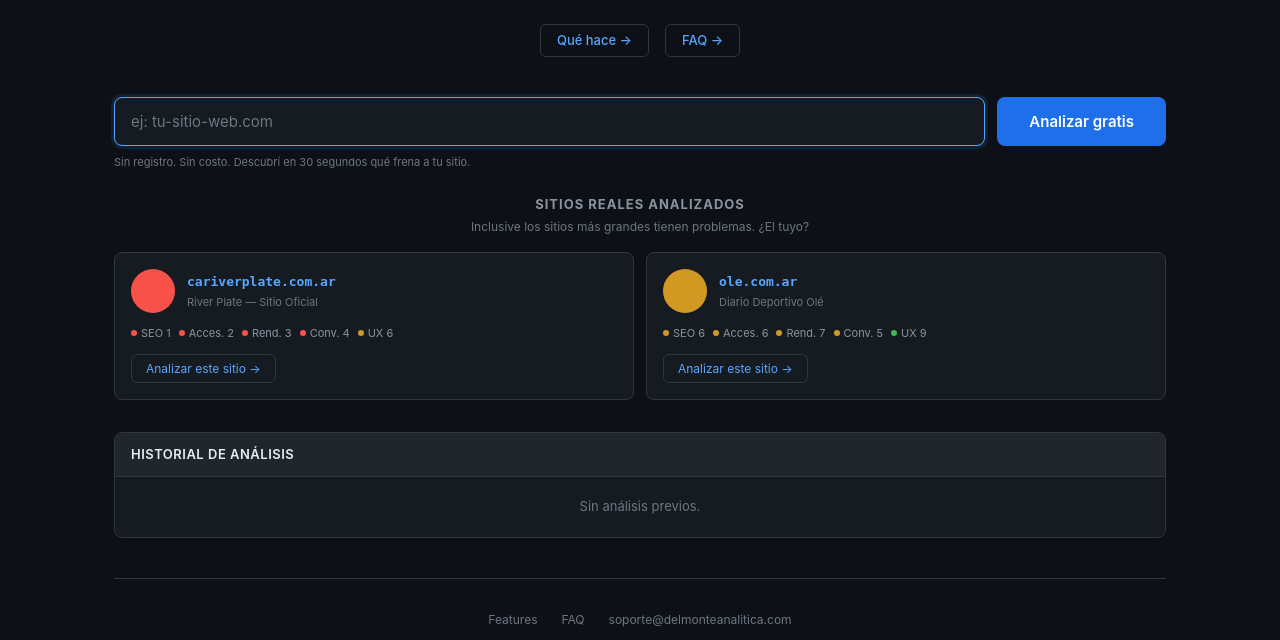
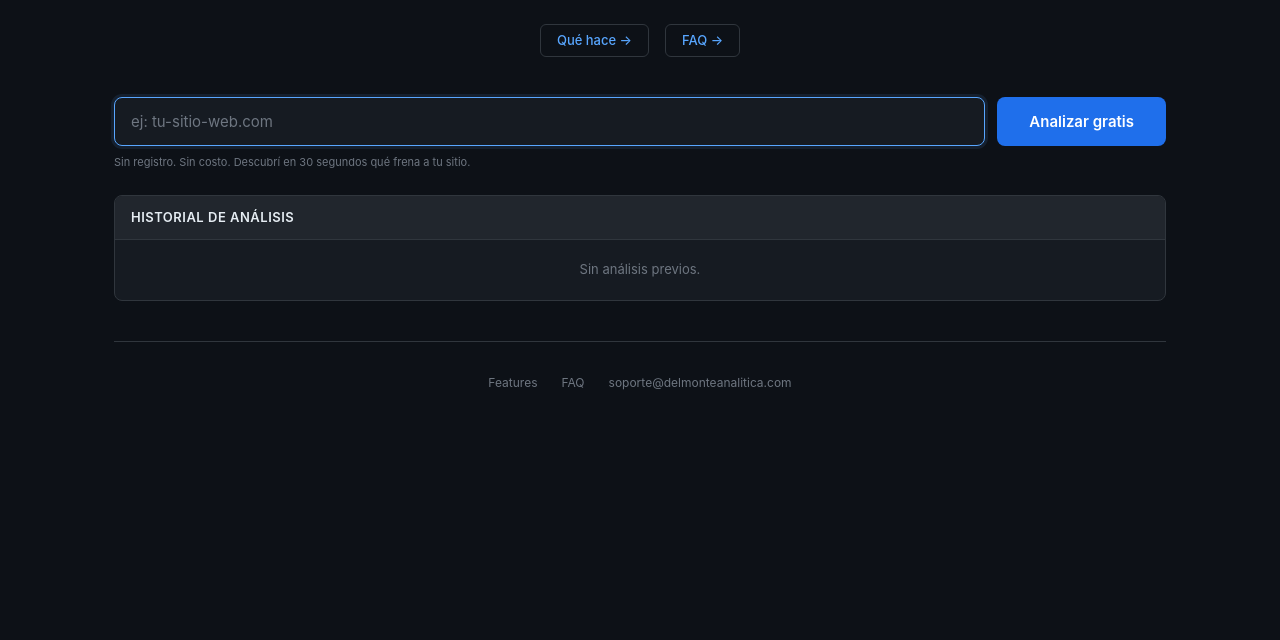
Before and after one commit to hoyosclaudio11-svg/web-analyzer, a Flask app: page / in a window 1280 px wide. Shown: the part 287-927 px from the top of the page. After the commit the page ends 677 px from the top, so only its background shows below. Run offline with Flask 3, Linux system fonts and the light colour scheme; data that the repository does not hold is empty; some libraries are stand-ins or nearby versions.

Commit message:
@ Revertir ejemplos en landing — se hará página externa.
Co-Authored-By: Claude Opus 4.7 <noreply@anthropic.com>
@

```diff
--- a/static/script.js
+++ b/static/script.js
@@ -85,22 +85,12 @@ document.addEventListener('DOMContentLoaded', () => {
       showNotification('¡Pago exitoso! Tus descargas están desbloqueadas.');
     }
     analyze(analyzeUrl).then(() => {
+      // Limpiar query string de la URL sin recargar
       window.history.replaceState({}, '', '/');
     });
   } else {
     input.focus();
   }
-
-  // Click en ejemplos reales
-  $$('.example-card').forEach(card => {
-    card.addEventListener('click', () => {
-      const url = card.getAttribute('data-url');
-      if (!url) return;
-      input.value = url;
-      input.scrollIntoView({ behavior: 'smooth', block: 'center' });
-      analyze(url);
-    });
-  });
 });
 
 // =============================================================================
--- a/static/style.css
+++ b/static/style.css
@@ -169,114 +169,6 @@ body {
   margin-top: 8px;
   font-size: 11px;
   color: var(--text3);
-}
-
-/* ---- Examples Section ---- */
-.examples-section {
-  margin-bottom: 32px;
-}
-.examples-title {
-  font-size: 13px;
-  text-transform: uppercase;
-  letter-spacing: 1px;
-  color: var(--text2);
-  margin-bottom: 4px;
-  text-align: center;
-}
-.examples-desc {
-  font-size: 12px;
-  color: var(--text3);
-  text-align: center;
-  margin-bottom: 16px;
-}
-.examples-grid {
-  display: grid;
-  grid-template-columns: 1fr 1fr;
-  gap: 12px;
-}
-@media (max-width: 600px) {
-  .examples-grid { grid-template-columns: 1fr; }
-}
-.example-card {
-  background: var(--bg2);
-  border: 1px solid var(--border);
-  border-radius: var(--radius);
-  padding: 16px;
-  cursor: pointer;
-  transition: border-color 0.15s, background 0.15s;
-}
-.example-card:hover {
-  border-color: var(--blue);
-  background: rgba(88,166,255,0.03);
-}
-.example-top {
-  display: flex;
-  align-items: center;
-  gap: 12px;
-  margin-bottom: 12px;
-}
-.example-badge {
-  width: 44px;
-  height: 44px;
-  border-radius: 50%;
-  display: flex;
-  align-items: center;
-  justify-content: center;
-  font-size: 16px;
-  font-weight: 800;
-  flex-shrink: 0;
-  color: #000;
-}
-.example-badge.rojo { background: var(--red); }
-.example-badge.amarillo { background: var(--yellow); }
-.example-badge.verde { background: var(--green); }
-.example-site {
-  font-family: monospace;
-  font-size: 13px;
-  color: var(--blue);
-  font-weight: 600;
-}
-.example-label {
-  font-size: 11px;
-  color: var(--text3);
-  margin-top: 2px;
-}
-.example-mini-scores {
-  display: flex;
-  gap: 8px;
-  flex-wrap: wrap;
-  margin-bottom: 12px;
-}
-.mini-score {
-  font-size: 11px;
-  color: var(--text2);
-  display: flex;
-  align-items: center;
-  gap: 4px;
-}
-.mini-dot {
-  width: 6px;
-  height: 6px;
-  border-radius: 50%;
-  display: inline-block;
-}
-.mini-dot.rojo { background: var(--red); }
-.mini-dot.amarillo { background: var(--yellow); }
-.mini-dot.verde { background: var(--green); }
-.example-btn {
-  padding: 6px 14px;
-  background: transparent;
-  color: var(--blue);
-  border: 1px solid var(--border);
-  border-radius: 6px;
-  font-size: 12px;
-  cursor: pointer;
-  font-family: inherit;
-  transition: background 0.15s, border-color 0.15s;
-}
-.example-btn:hover {
-  background: rgba(88,166,255,0.08);
-  border-color: var(--blue);
 }
 
 /* ---- Loading ---- */
--- a/templates/index.html
+++ b/templates/index.html
@@ -83,49 +83,6 @@
       </button>
     </form>
     <p id="input-hint" class="input-hint">Sin registro. Sin costo. Descubrí en 30 segundos qué frena a tu sitio.</p>
-  </section>
-
-  <!-- EJEMPLOS REALES -->
-  <section class="examples-section">
-    <h2 class="examples-title">Sitios reales analizados</h2>
-    <p class="examples-desc">Inclusive los sitios más grandes tienen problemas. ¿El tuyo?</p>
-    <div class="examples-grid">
-      <div class="example-card" data-url="www.cariverplate.com.ar">
-        <div class="example-top">
-          <span class="example-badge rojo">3.2</span>
-          <div>
-            <div class="example-site">cariverplate.com.ar</div>
-            <div class="example-label">River Plate — Sitio Oficial</div>
-          </div>
-        </div>
-        <div class="example-mini-scores">
-          <div class="mini-score"><span class="mini-dot rojo"></span>SEO 1</div>
-          <div class="mini-score"><span class="mini-dot rojo"></span>Acces. 2</div>
-          <div class="mini-score"><span class="mini-dot rojo"></span>Rend. 3</div>
-          <div class="mini-score"><span class="mini-dot rojo"></span>Conv. 4</div>
-          <div class="mini-score"><span class="mini-dot amarillo"></span>UX 6</div>
-        </div>
-        <button class="example-btn">Analizar este sitio →</button>
-      </div>
-
-      <div class="example-card" data-url="www.ole.com.ar">
-        <div class="example-top">
-          <span class="example-badge amarillo">6.6</span>
-          <div>
-            <div class="example-site">ole.com.ar</div>
-            <div class="example-label">Diario Deportivo Olé</div>
-          </div>
-        </div>
-        <div class="example-mini-scores">
-          <div class="mini-score"><span class="mini-dot amarillo"></span>SEO 6</div>
-          <div class="mini-score"><span class="mini-dot amarillo"></span>Acces. 6</div>
-          <div class="mini-score"><span class="mini-dot amarillo"></span>Rend. 7</div>
-          <div class="mini-score"><span class="mini-dot amarillo"></span>Conv. 5</div>
-          <div class="mini-score"><span class="mini-dot verde"></span>UX 9</div>
-        </div>
-        <button class="example-btn">Analizar este sitio →</button>
-      </div>
-    </div>
   </section>
 
   <!-- CTA POST-DEMO (anónimo) -->
```
